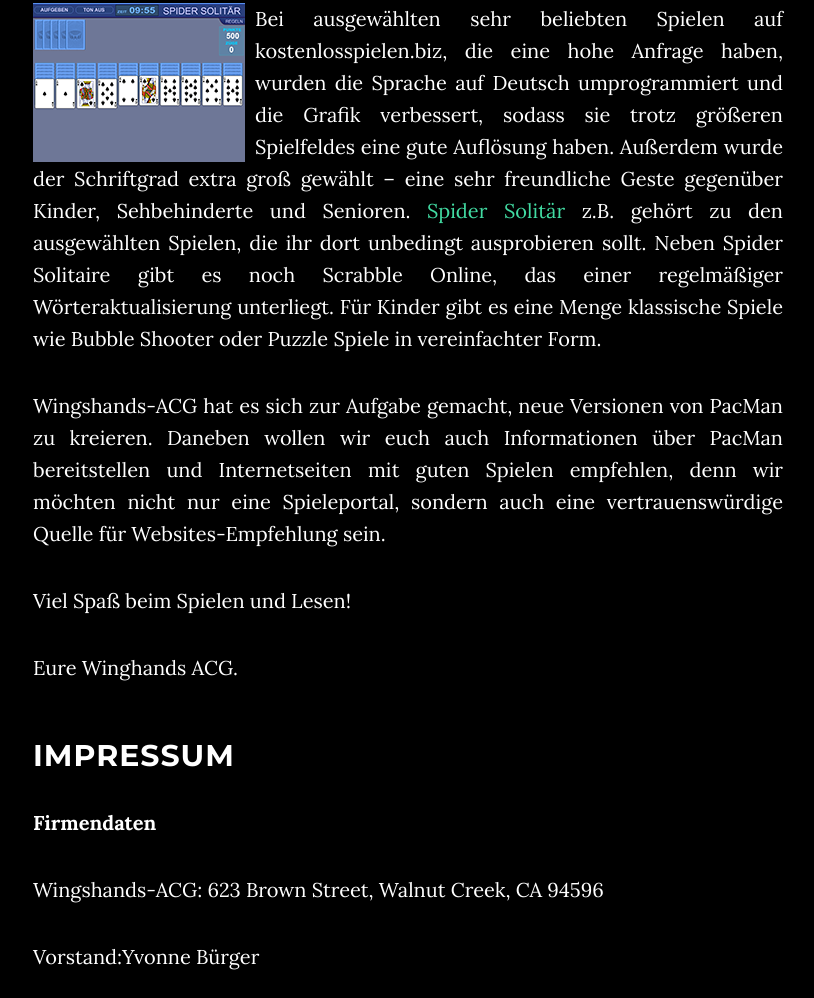
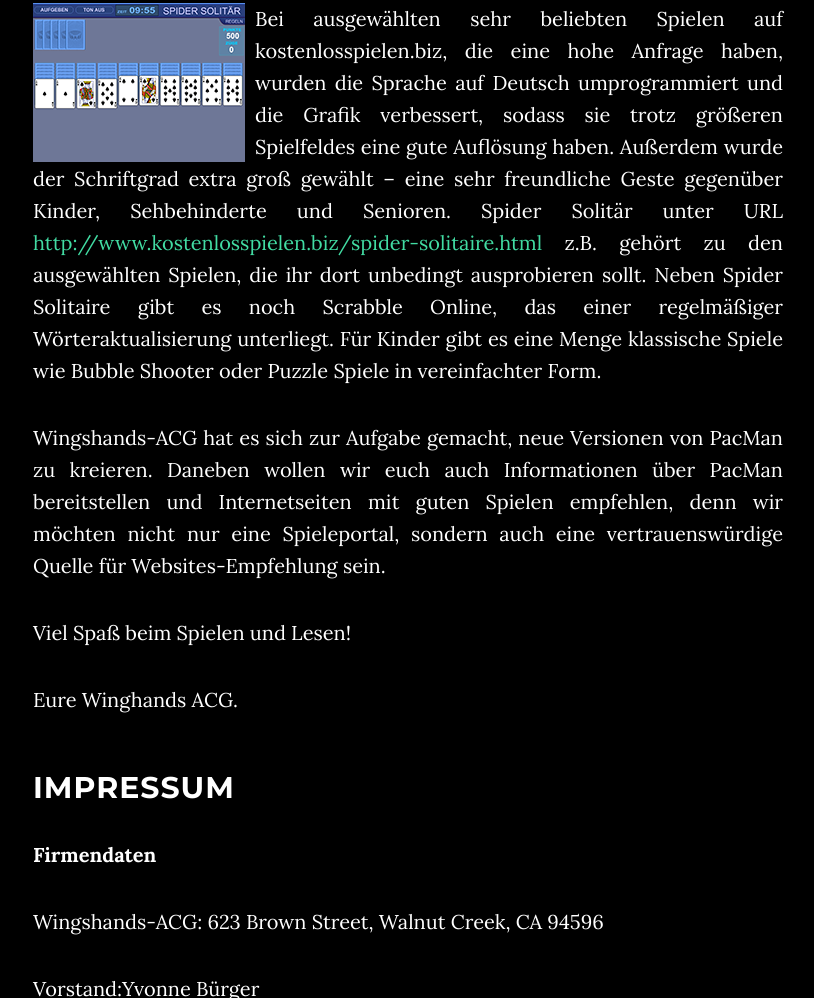
Before and after one commit to james2302smith/james2302smith.github.io, a website: page index.html in a window 1280 px wide. Shown: the part 9082-10080 px from the top of the page, without its empty margins (232-1046 px from the left). Drawn offline with nearby package versions, Linux system fonts and the light colour scheme; some packages are replaced by stand-ins of ours.

Commit message:
Update index.html
update naked url in github.com - direct

```diff
--- a/index.html
+++ b/index.html
@@ -266,7 +266,7 @@
 				</table>
 				<p><b>Empfehlung von Winghands-ACG:</b></p>
 				<p>Commando Drop könnt ihr auf diese Seite kostenlos und ohne Anmeldung spielen. Wenn ihr aber die Originalversion spielen wollt, dann gibt es zahlreiche Spieleportale, die PacMan Spiele unentgeltlich anbieten. <a href="http://www.kostenlosspielen.biz" target="_blank">www.kostenlosspielen.biz</a> beispielsweise ist eine große etablierte Internetseite mit einem breiten Angebotsspektrum an Casual Spielen wie Spider Solitaire, Mahjong Shanghai, Tetris, Schach usw. - nur um einige zu nennen. Nicht nur alle Klassiker sind vertreten, auch einige Spiele aus bekannten Fernseh-Shows wie das berühmte „Wer wird Millionär?“ werden gratis zur Verfügung gestellt.</p>
-				<p><img src="img/spider-solitaire.png" width="212" height="159" alt="Spider Solitär" style="float:left; margin-right:10px;" />Bei ausgewählten sehr beliebten Spielen auf kostenlosspielen.biz, die eine hohe Anfrage haben, wurden die Sprache auf Deutsch umprogrammiert und die Grafik verbessert, sodass sie trotz größeren Spielfeldes eine gute Auflösung haben. Außerdem wurde der Schriftgrad extra groß gewählt – eine sehr freundliche Geste gegenüber Kinder, Sehbehinderte und Senioren. <a href="http://www.kostenlosspielen.biz/spider-solitaire.html" target="_blank">Spider Solitär</a> z.B. gehört zu den ausgewählten Spielen, die ihr dort unbedingt ausprobieren sollt. Neben Spider Solitaire gibt es noch Scrabble Online, das einer regelmäßiger Wörteraktualisierung unterliegt. Für Kinder gibt es eine Menge klassische Spiele wie Bubble Shooter oder Puzzle Spiele in vereinfachter Form. </p>
+				<p><img src="img/spider-solitaire.png" width="212" height="159" alt="Spider Solitär" style="float:left; margin-right:10px;" />Bei ausgewählten sehr beliebten Spielen auf kostenlosspielen.biz, die eine hohe Anfrage haben, wurden die Sprache auf Deutsch umprogrammiert und die Grafik verbessert, sodass sie trotz größeren Spielfeldes eine gute Auflösung haben. Außerdem wurde der Schriftgrad extra groß gewählt – eine sehr freundliche Geste gegenüber Kinder, Sehbehinderte und Senioren. Spider Solitär unter URL <a href="http://www.kostenlosspielen.biz/spider-solitaire.html" target="_blank">http://www.kostenlosspielen.biz/spider-solitaire.html</a> z.B. gehört zu den ausgewählten Spielen, die ihr dort unbedingt ausprobieren sollt. Neben Spider Solitaire gibt es noch Scrabble Online, das einer regelmäßiger Wörteraktualisierung unterliegt. Für Kinder gibt es eine Menge klassische Spiele wie Bubble Shooter oder Puzzle Spiele in vereinfachter Form. </p>
 				<p>Wingshands-ACG hat es sich zur Aufgabe gemacht, neue Versionen von PacMan zu kreieren. Daneben wollen wir euch auch Informationen über PacMan bereitstellen und Internetseiten mit guten Spielen empfehlen, denn wir möchten nicht nur eine Spieleportal, sondern auch eine vertrauenswürdige Quelle für Websites-Empfehlung sein.</p>
     <p>Viel Spaß beim Spielen und Lesen!</p>
 <p>Eure Winghands ACG.</p>
```
